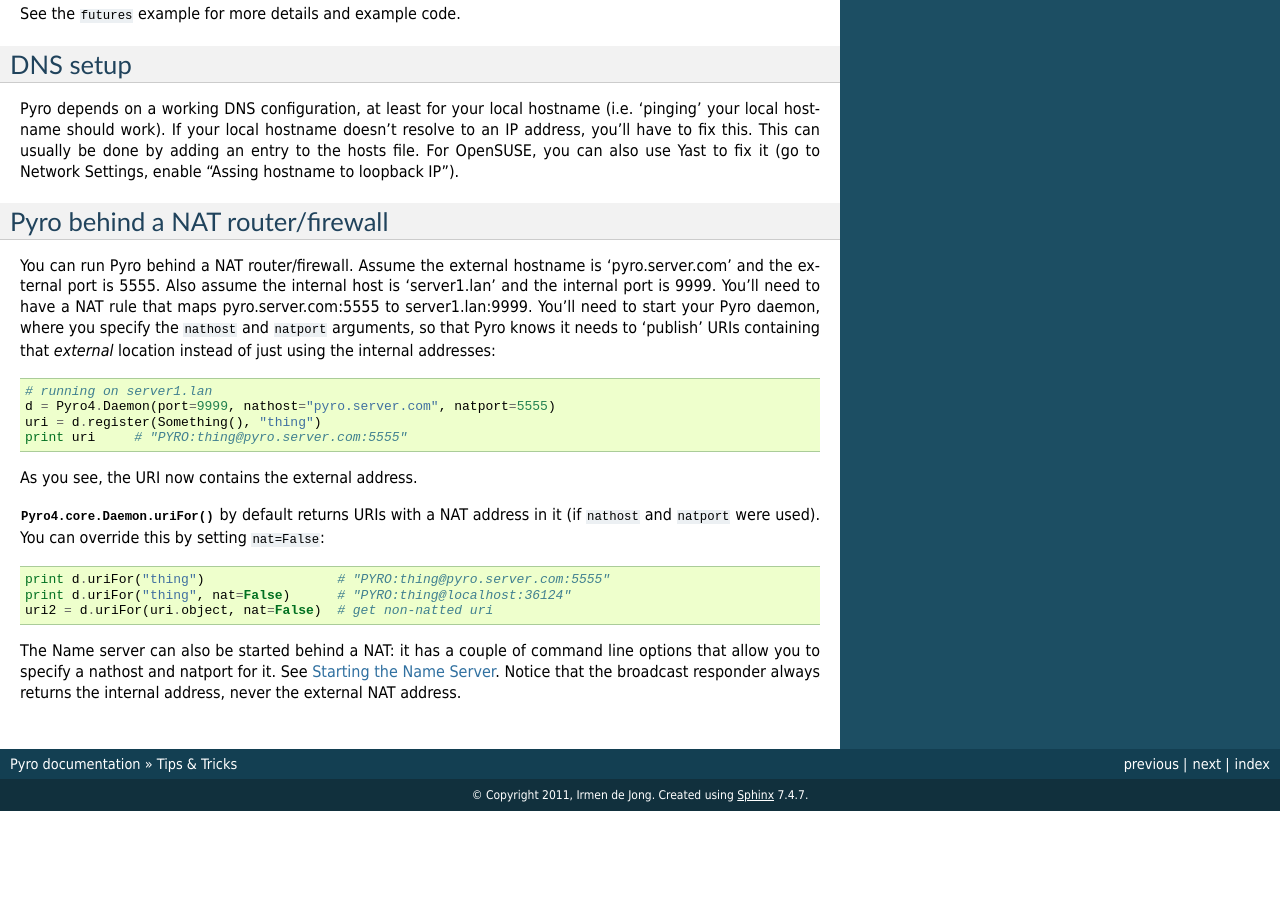
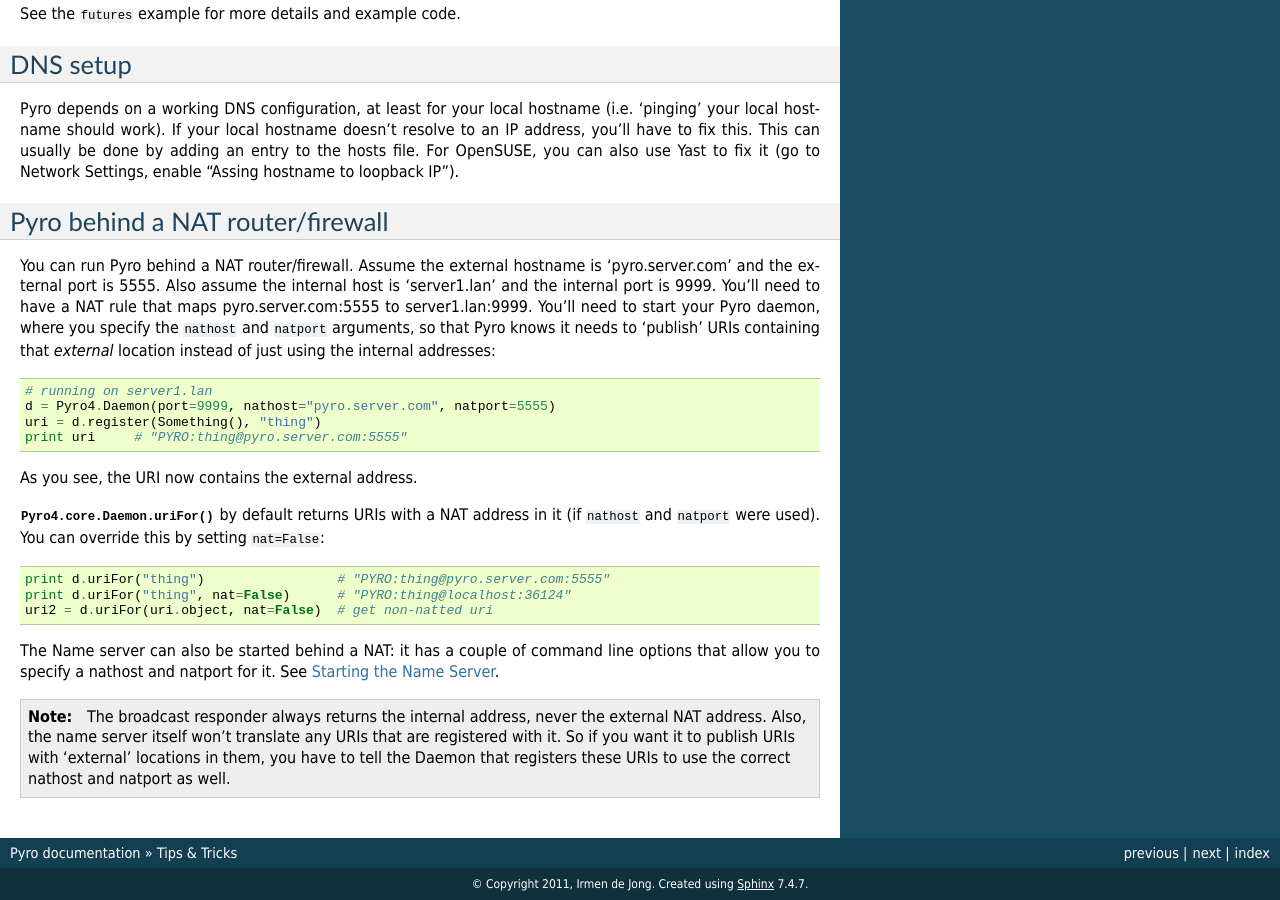
Before and after one commit to irmen/Pyro4, a Sphinx documentation site: the page built from docs/source/tipstricks.rst, in a window 1280 px wide and 900 px high, scrolled down 1861 px. Built offline with Sphinx 7.4.7, drawn with Linux system fonts in a browser that asks for light colours; the version number could not be read and is left out; before the commit the page ends 2672 px from its top, so only the background shows below that.

Commit message:
clarify nat behavior

```diff
--- a/docs/source/tipstricks.rst
+++ b/docs/source/tipstricks.rst
@@ -140,4 +140,9 @@ and ``natport`` were used). You can override this by setting ``nat=False``::
 
 The Name server can also be started behind a NAT: it has a couple of command line options that
 allow you to specify a nathost and natport for it. See :ref:`nameserver-nameserver`.
-Notice that the broadcast responder always returns the internal address, never the external NAT address.
+
+.. note::
+    The broadcast responder always returns the internal address, never the external NAT address.
+    Also, the name server itself won't translate any URIs that are registered with it.
+    So if you want it to publish URIs with 'external' locations in them, you have to tell
+    the Daemon that registers these URIs to use the correct nathost and natport as well.
```
